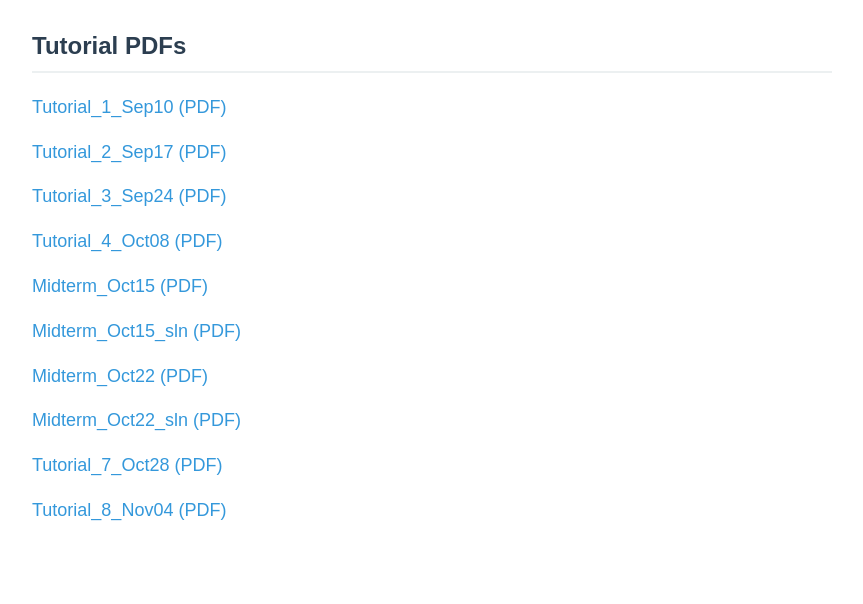
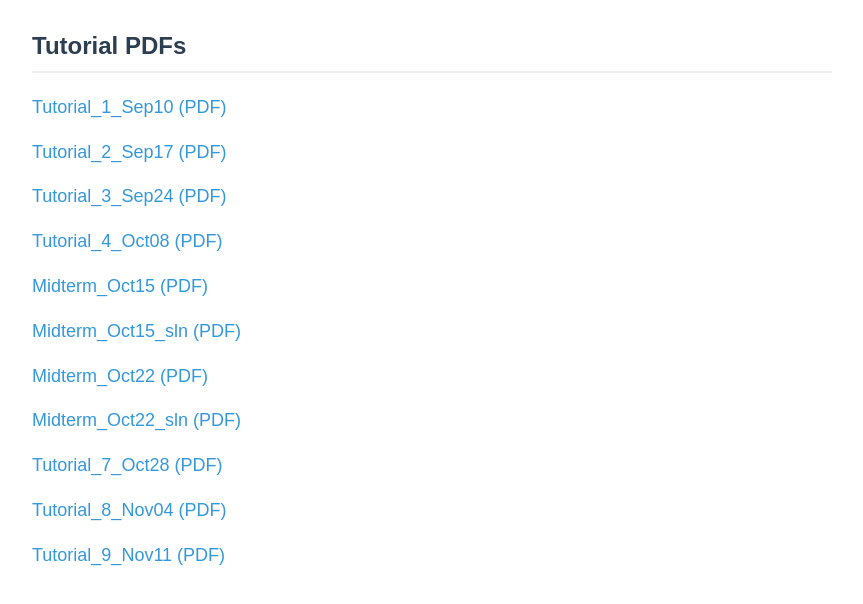
Before and after one commit to CFDER-HF/CFDER-HF.github.io, a plain HTML site: page MATH2111/index.html in a window 1280 px wide. Shown: the part 124-728 px from the top of the page, without its empty margins (208-1071 px from the left). Drawn offline with Linux system fonts and the light colour scheme.

Commit message:
Update index.html

```diff
--- a/MATH2111/index.html
+++ b/MATH2111/index.html
@@ -46,6 +46,9 @@
     <p>
       <a href="MATH2111_Tutorial8.pdf" target="_blank" rel="noopener">Tutorial_8_Nov04 (PDF)</a>
     </p>
+    <p>
+      <a href="MATH2111_Tutorial10.pdf" target="_blank" rel="noopener">Tutorial_9_Nov11 (PDF)</a>
+    </p>
   </main>
 </body>
 </html>
```
